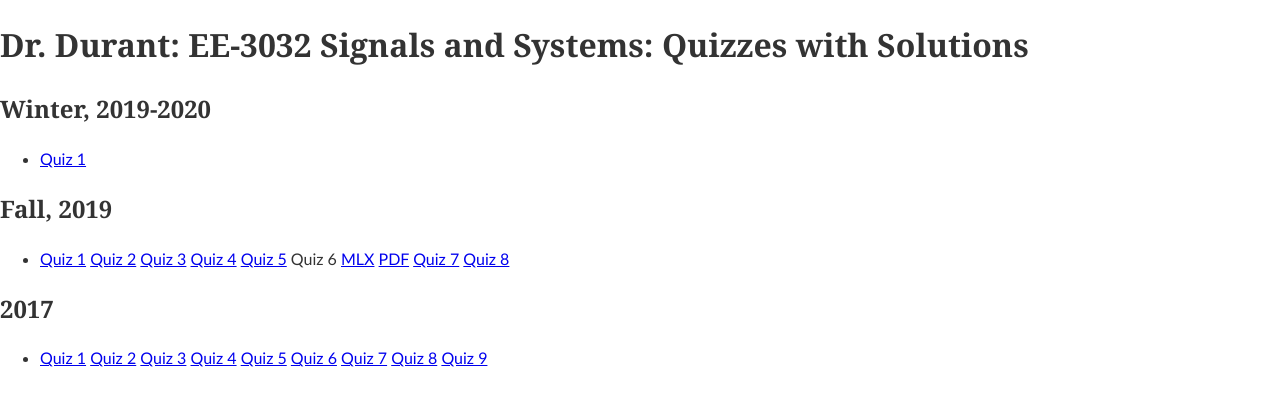
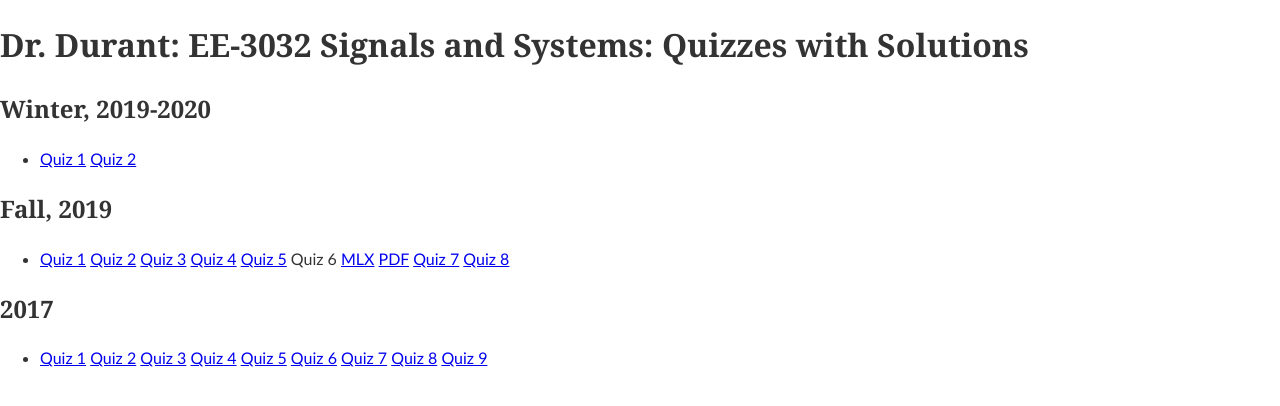
Before and after one commit to edurant/edurant.github.io, a Jekyll site: the page built from courses/ee3032/quiz/index.md, in a window 1280 px wide. Shown: the top 406 px of the page. Built offline with Jekyll 4.4.1, drawn with Linux system fonts in a browser that asks for light colours.

Commit message:
ee3032 q2 sol

```diff
--- a/courses/ee3032/quiz/index.md
+++ b/courses/ee3032/quiz/index.md
@@ -4,6 +4,7 @@ title: "Dr. Durant: EE-3032 Signals and Systems: Quizzes with Solutions"
 
 # Winter, 2019-2020
 * [Quiz 1](q01-w1920-ans.pdf)
+[Quiz 2](q02-w1920-ans.pdf)
 
 # Fall, 2019
 * [Quiz 1](q01-f19-ans.pdf)
```
Also changed, not shown: 1 other file.
